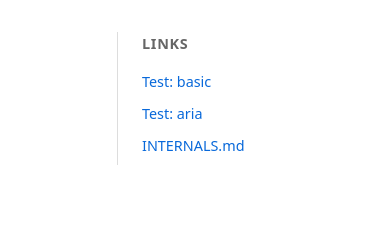
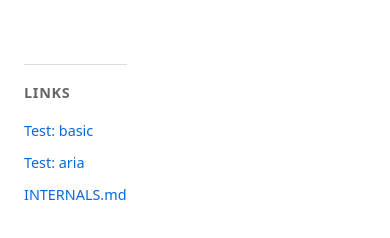
Before and after one commit to tillsc/progressive-web-components, a website: page src/filter/index.html in a window 390 px wide. Drawn offline with Linux system fonts and the light colour scheme.

Commit message:
Fix responsive view for test and index pages

```diff
--- a/src/filter/index.html
+++ b/src/filter/index.html
@@ -2,6 +2,7 @@
 <html>
   <head>
     <meta charset="utf-8" />
+    <meta name="viewport" content="width=device-width, initial-scale=1">
     <title>filter</title>
     <link rel="stylesheet" href="../../static/index.css">
     <script type="module" src="https://cdn.jsdelivr.net/npm/zero-md@3?register"></script>
--- a/static/index.css
+++ b/static/index.css
@@ -22,6 +22,7 @@ h2 {
 .pwc-page-main {
   flex: 1;
   min-width: 0;
+  overflow: hidden;
 }
 
 .pwc-page-sidebar {
@@ -60,3 +61,18 @@ h2 {
 .pwc-page-sidebar a:hover {
   text-decoration: underline;
 }
+
+@media (max-width: 40rem) {
+  .pwc-page-layout {
+    flex-direction: column;
+  }
+
+  .pwc-page-sidebar {
+    width: auto;
+    position: static;
+    border-left: none;
+    border-top: 1px solid #ddd;
+    padding-left: 0;
+    padding-top: 1rem;
+  }
+}
```
Also changed, not shown: index.html (+8 -1 lines), src/conditional-display/index.html (+1 -0 lines), src/dialog-opener/index.html (+1 -0 lines), src/modal-dialog/index.html (+1 -0 lines), src/multiselect-dual-list/index.html (+1 -0 lines), src/zone-transfer/index.html (+1 -0 lines).
